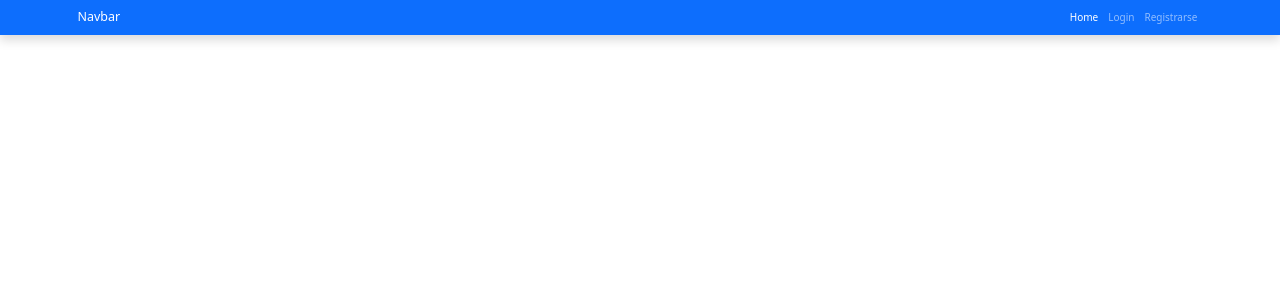
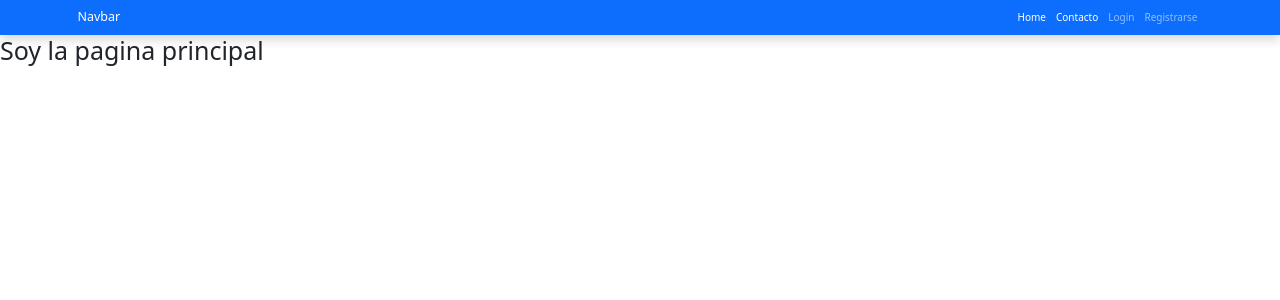
Before and after one commit to dtaboada/AppAgile, a React (Create React App) app in the folder front/gimnasio/: page / in a window 1280 px wide. Shown: the top 300 px of the page. Built offline with nearby package versions, Linux system fonts and the light colour scheme; the HTML template or start-up script is replaced by a standard one.

Commit message:
Organizando las rutas de la app

```diff
--- a/front/gimnasio/src/App.js
+++ b/front/gimnasio/src/App.js
@@ -1,19 +1,22 @@
-import logo from "./logo.svg";
 import "./App.css";
-import PageHome from "./PageHome.js";
+
 import {
   BrowserRouter as Router,
   Redirect,
   Route,
   Switch,
 } from "react-router-dom";
+import PublicRoute from "./PublicRoute";
+
+// import MasterLayout from "./layouts/admin/MasterLayout";
+
+import Login from "./auth/login";
+import Register from "./auth/register";
 import AdminPrivateRoute from "./AdminPrivateRoute.js";
-import MasterLayout from "./layouts/admin/MasterLayout";
 import Page403 from "./Componentes/error/Page403";
 import Page404 from "./Componentes/error/Page404";
-import Login from "./auth/login";
-import Register from "./auth/register";
-import "bootstrap/dist/css/bootstrap.css";
+
+// import "bootstrap/dist/css/bootstrap.css";
 import axios from "axios";
 
 axios.defaults.baseURL = "http://localhost:8000";
@@ -31,8 +34,10 @@ function App() {
     <div class="App">
       <Router>
         <Switch>
-          <Route exact path="/" component={PageHome} />
-
+          {/* <Route exact path="/" component={PageHome} />
+          <Route exact path="/contacto" component={Contacto} /> */}
+          <AdminPrivateRoute path="/admin" name="Admin" />
+          <PublicRoute path="/" name="PageHome" />
           <Route path="/403" component={Page403} />
           <Route path="/404" component={Page404} />
 
@@ -42,7 +47,7 @@ function App() {
             render={(props) => <MasterLayout {...props} />}
           /> */}
 
-          <Route exact path="/" component={PageHome}></Route>
+          {/* <Route exact path="/" component={PageHome}></Route> */}
           {/* <Route exact path="/login" component={Login}></Route>
           <Route exact path="/register" component={Register}></Route> */}
           <Route path="/login">
@@ -59,7 +64,6 @@ function App() {
               <Register />
             )}
           </Route>
-          <AdminPrivateRoute path="/admin" name="Admin" />
         </Switch>
       </Router>
     </div>
--- /dev/null
+++ b/front/gimnasio/src/Componentes/frontend/Contacto.js
@@ -0,0 +1,14 @@
+import React from "react";
+// import ReactDOM from "react-dom";
+
+// import { BrowserRouter as Router } from "react-router-dom";
+
+function Contacto() {
+  return (
+    <div>
+      <h1>Soy el contacto</h1>
+    </div>
+  );
+}
+
+export default Contacto;
--- /dev/null
+++ b/front/gimnasio/src/Componentes/frontend/PageHome.js
@@ -0,0 +1,11 @@
+import React from "react";
+
+function PageHome() {
+  return (
+    <div>
+      <h1>Soy la pagina principal</h1>
+    </div>
+  );
+}
+
+export default PageHome;
--- a/front/gimnasio/src/Componentes/nav-bar.js
+++ b/front/gimnasio/src/Componentes/nav-bar.js
@@ -84,6 +84,11 @@ function NavBar() {
                 Home
               </Link>
             </li>
+            <li className="nav-item">
+              <Link className="nav-link active" to="/contacto">
+                Contacto
+              </Link>
+            </li>
             {AuthButtons}
           </ul>
         </div>
--- a/front/gimnasio/src/PageHome.js
+++ /dev/null
@@ -1,15 +0,0 @@
-import React from "react";
-import "./page-home.css";
-import ReactDOM from "react-dom";
-import NavBar from "./Componentes/nav-bar";
-import { BrowserRouter as Router } from "react-router-dom";
-
-function PageHome() {
-  return (
-    <div>
-      <NavBar />
-    </div>
-  );
-}
-
-export default PageHome;
--- /dev/null
+++ b/front/gimnasio/src/PublicRoute.js
@@ -0,0 +1,9 @@
+import React from "react";
+import { Route } from "react-router-dom";
+import FrontedLayout from "./layouts/admin/frontend/FrontedLayout";
+
+function PublicRoute({ ...rest }) {
+  return <Route {...rest} render={(props) => <FrontedLayout {...props} />} />;
+}
+
+export default PublicRoute;
--- a/front/gimnasio/src/auth/login.js
+++ b/front/gimnasio/src/auth/login.js
@@ -1,6 +1,6 @@
 import React, { useState } from "react";
 import { useHistory } from "react-router";
-import NavBar from "../Componentes/nav-bar";
+
 import axios from "axios";
 import swal from "sweetalert";
 
@@ -45,7 +45,6 @@ function Login() {
 
   return (
     <div>
-      <NavBar />
       <div className="container py-5">
         <div className="row justify-content-center">
           <div className="col-md-6">
--- a/front/gimnasio/src/auth/register.js
+++ b/front/gimnasio/src/auth/register.js
@@ -1,5 +1,5 @@
 import React, { useState } from "react";
-import NavBar from "../Componentes/nav-bar";
+
 import axios from "axios";
 import swal from "sweetalert";
 import { useHistory } from "react-router-dom";
@@ -46,7 +46,6 @@ function Register() {
 
   return (
     <div>
-      <NavBar />
       <div className="container py-5">
         <div className="row justify-content-center">
           <div className="col-md-6">
--- /dev/null
+++ b/front/gimnasio/src/layouts/admin/frontend/FrontedLayout.js
@@ -0,0 +1,31 @@
+import React from "react";
+import publicRoutesList from "../../../routers/Publicroutelist.js";
+import { Switch, Route } from "react-router";
+import NavBar from "../../../Componentes/nav-bar";
+
+const FrontedLayout = () => {
+  return (
+    <div>
+      <NavBar />
+      <div>
+        <Switch>
+          {publicRoutesList.map((routedata, idx) => {
+            return (
+              routedata.component && (
+                <Route
+                  key={idx}
+                  path={routedata.path}
+                  exact={routedata.exact}
+                  name={routedata.name}
+                  render={(props) => <routedata.component {...props} />}
+                />
+              )
+            );
+          })}
+        </Switch>
+      </div>
+    </div>
+  );
+};
+
+export default FrontedLayout;
--- /dev/null
+++ b/front/gimnasio/src/routers/Publicroutelist.js
@@ -0,0 +1,17 @@
+import PageHome from "../Componentes/frontend/PageHome";
+import Contacto from "../Componentes/frontend/Contacto";
+import Page403 from "../Componentes/error/Page403";
+import Page404 from "../Componentes/error/Page404";
+import Login from "../auth/login";
+import Register from "../auth/register";
+
+const publicRoutesList = [
+  { path: "/", exact: true, name: "Home", component: PageHome },
+  { path: "/contacto", exact: true, name: "Contacto", component: Contacto },
+  { path: "/403", exact: true, name: "Page403", component: Page403 },
+  { path: "/404", exact: true, name: "Page404", component: Page404 },
+  { path: "/login", exact: true, name: "Login", component: Login },
+  { path: "/register", exact: true, name: "Register", component: Register },
+];
+
+export default publicRoutesList;
--- a/front/gimnasio/src/routers/routes.js
+++ b/front/gimnasio/src/routers/routes.js
@@ -11,10 +11,10 @@ const routes = [
   },
   { path: "/admin/hour", exact: true, name: "Hour", component: Hour },
   // {
-  //   path: "/admin/ejercicios",
+  //   path: "/WODs",
   //   exact: true,
-  //   name: "Ejercicios",
-  //   component: Ejercicios,
+  //   name: "Wods",
+  //   component: ViewWods,
   // },
 ];
 
```
Also changed, not shown: front/gimnasio/src/page-home.css (deleted).
